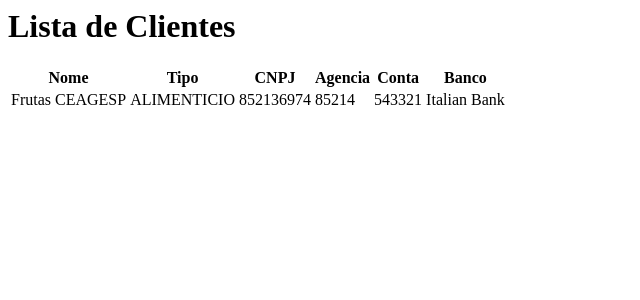
After one commit to gabrielvboas/risco, a Django app: a page that uses financeiro/templates/financeiro/cliente_list.html in a window 1280 px wide. The commit adds this page. Shown: the top 300 px of the page, without its empty margins (0-640 px from the left). Run offline with Django 3.2, Linux system fonts and the light colour scheme; data comes from the database, SQL or seed files in the repository; both versions use the stored data as it was after the commit; parts of the project's set-up code (start-up, migrations or seed data) failed here and were passed over.

Commit message:
Inclusao de clientes, lista de clientes e lista de contas

```diff
--- a/financeiro/admin.py
+++ b/financeiro/admin.py
@@ -1,6 +1,7 @@
 from django.contrib import admin
-from financeiro.models import Relatorio, Conta
+from financeiro.models import Relatorio, Conta, Cliente
 
 # Register your models here.
 admin.site.register(Relatorio)
 admin.site.register(Conta)
+admin.site.register(Cliente)
--- a/financeiro/models.py
+++ b/financeiro/models.py
@@ -29,3 +29,24 @@ class Conta(models.Model):
 
 	def __str__(self):
 		return self.nome + "_" + str(self.id) + "_" + self.vencimento.strftime('%d/%m/%y')
+
+class Cliente(models.Model):
+	ALIMENTICIO = 'ALIMENTICIO'
+	MANUTENCAO = 'MANUTENCAO'
+	TRIVIAL = 'TRIVIAL'
+
+	TYPES = (
+		(ALIMENTICIO, "Alimenticio"),
+		(MANUTENCAO, "Manutencao"),
+		(TRIVIAL, "Trivial"),
+		)
+	tipo = models.CharField(choices=TYPES, max_length=50)
+	nome = models.CharField(max_length=200)
+	cnpj = models.CharField(max_length=200)
+	conta = models.CharField(max_length=200)
+	agencia = models.CharField(max_length=200)
+	banco = models.CharField(max_length=200)
+	id_relatorio = models.ForeignKey(Relatorio, null=True, blank=True, default = None)
+
+	def __str__(self):
+		return self.nome + "_" + str(self.id) + "_" + self.vencimento.strftime('%d/%m/%y')
--- /dev/null
+++ b/financeiro/templates/financeiro/cliente_list.html
@@ -0,0 +1,28 @@
+<!-- O nome dessa pagina HTML tem que ser cliente_list, não sei como fazer funcionar com outro nome. André	-->
+
+{% block content %}
+        <h1>Lista de Clientes</h1>
+
+                <table>
+                        <tr>
+                                <th>Nome</th>
+                                <th>Tipo</th>
+                                <th>CNPJ</th>
+                                <th>Agencia</th>
+                                <th>Conta</th>
+                                <th>Banco</th>
+                        </tr>
+                {% for nome in object_list %}
+                        <tr>
+                                <td>{{ nome.nome }}</td>
+                                <td>{{ nome.tipo }}</td>
+                                <td>{{ nome.cnpj }}</td>
+                                <td>{{ nome.agencia }}</td>
+                                <td>{{ nome.conta }}</td>
+                                <td>{{ nome.banco }}</td>
+                        </tr>
+                {% empty %}
+                        <li>Sem itens na lista.</li>
+                {% endfor %}
+                </table>
+{% endblock content %}
--- a/financeiro/templates/financeiro/index.html
+++ b/financeiro/templates/financeiro/index.html
@@ -1 +1 @@
-teste
+INDEX
--- a/financeiro/urls.py
+++ b/financeiro/urls.py
@@ -1,7 +1,13 @@
 from django.conf.urls import patterns, include, url
 from financeiro import views
+from django.views.generic import list, detail
+from financeiro.models import Relatorio, Conta, Cliente
 
 
 urlpatterns = patterns('',
     url(r'^cadastroconta/', views.CadastroConta.as_view(), name='CadastroConta'),
+    url(r'^cadastrocliente/', views.CadastroCliente.as_view(), name='CadastroCliente'),
+    url(r'^listacliente', list.ListView.as_view(model=Cliente)),
+    url(r'^listaconta', list.ListView.as_view(model=Conta)),
+    #url(r'^cliente/(?P<pk>\d+)/$', detail.DetailView.as_view(model=Cliente))
 )
```
Also changed, not shown: financeiro/forms.py (+11 -0 lines), financeiro/templates/financeiro/CadastroCliente.html (added, +9 -0 lines), financeiro/templates/financeiro/conta_list.html (added, +36 -0 lines), financeiro/views.py (+22 -0 lines), db.sqlite3, 10 other files.
